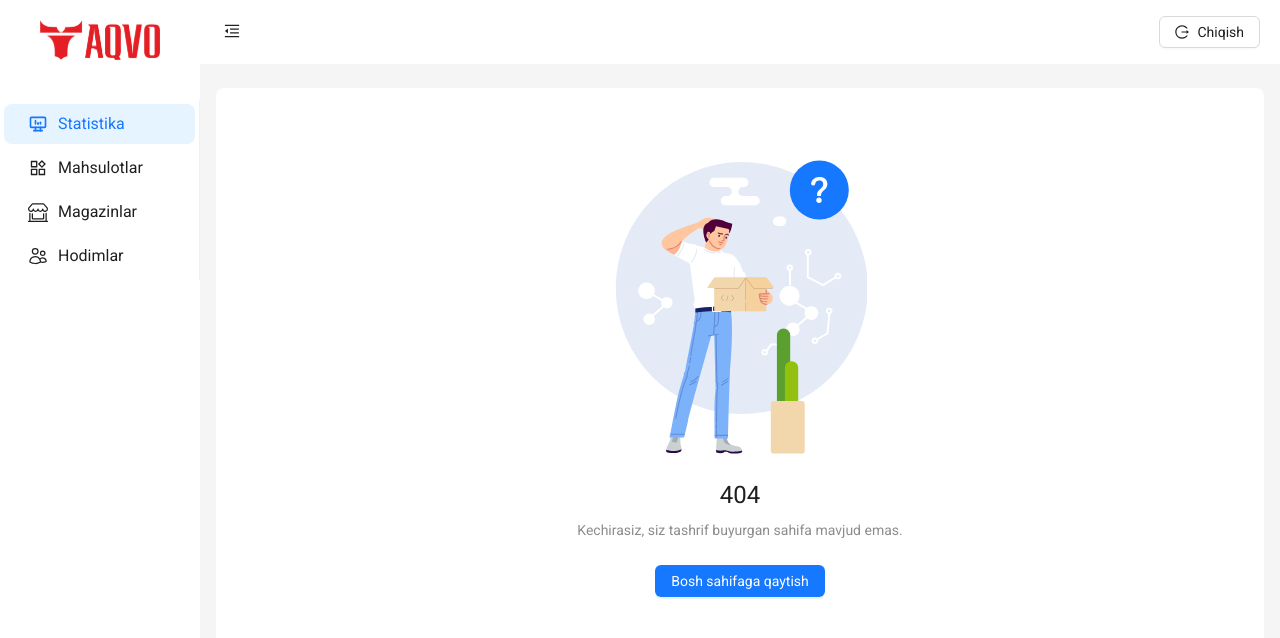
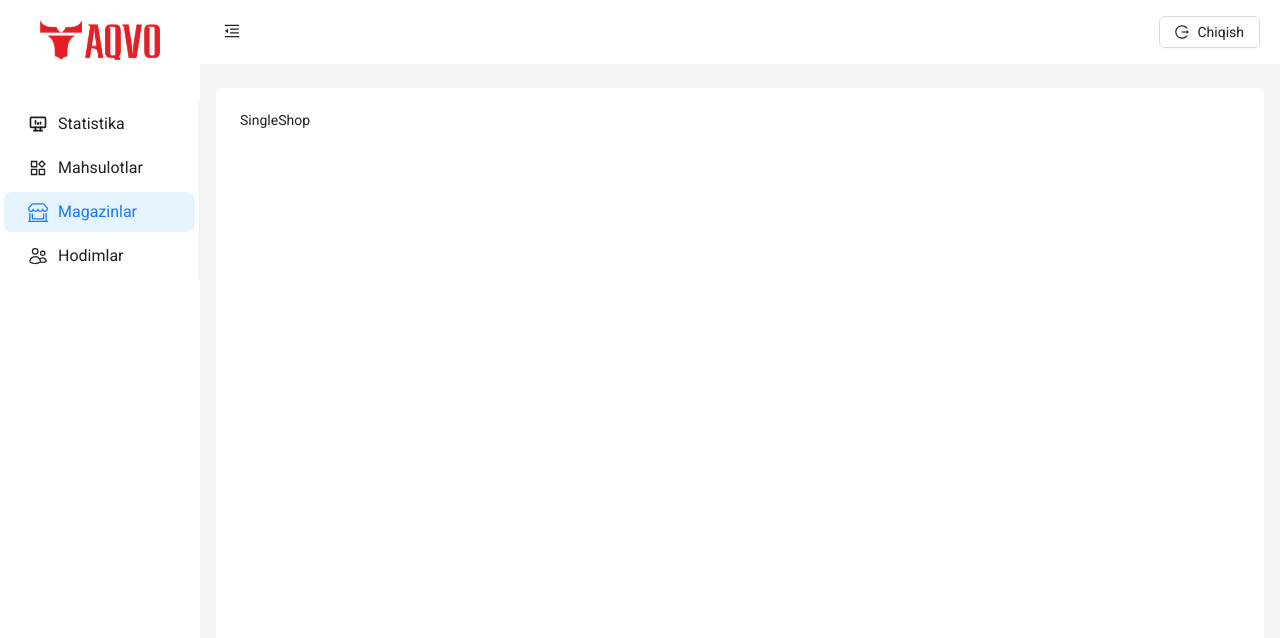
Before and after one commit to ShamsiddinWeb/Sovchilar-Admin, a React (Vite) app: page /shops/1 in a window 1280 px wide. Before the commit this address had no page. Shown: the top 638 px of the page. Built offline with nearby package versions, Linux system fonts and the light colour scheme.

Commit message:
fix layout path

```diff
--- a/src/App.jsx
+++ b/src/App.jsx
@@ -8,6 +8,7 @@ import Products from './pages/products/Products'
 import Shops from './pages/shop/Shops'
 import Login from './pages/auth/Login'
 import Error404 from './pages/error404/Error404'
+import SingleShop from './pages/shop/components/SingleShop'
 
 function App() {
 
@@ -19,6 +20,7 @@ function App() {
           <Route index element={<Analytics />} />
           <Route path="/products" element={<Products />} />
           <Route path="/shops" element={<Shops />} />
+          <Route path="/shops/:id" element={<SingleShop />} />
           <Route path="/employees" element={<Employees />} />
           <Route path='/*' element={<Error404/>}/>
         </Route>
--- a/src/layout/Layout.jsx
+++ b/src/layout/Layout.jsx
@@ -9,7 +9,7 @@ import { TbDeviceDesktopAnalytics } from "react-icons/tb";
 import { BsShopWindow } from "react-icons/bs";
 import { AiOutlineProduct } from "react-icons/ai";
 import { Button, Layout, Menu, theme } from 'antd';
-import { Link, Outlet, useLocation, useNavigate } from 'react-router-dom';
+import { Link, Outlet, useLocation, useNavigate, useParams } from 'react-router-dom';
 import logo from "../assets/logo.png"
 const { Header, Sider, Content } = Layout;
 const RootLayout = () => {
@@ -20,6 +20,7 @@ const RootLayout = () => {
   } = theme.useToken();
 
   const location = useLocation(); // Location hook
+  const {id} = useParams()
 
   // Menu item selection based on current URL path
   const getSelectedKeys = () => {
@@ -29,6 +30,8 @@ const RootLayout = () => {
       case '/products':
         return ['2'];
       case '/shops':
+        return ['3'];
+      case `/shops/${id}`:
         return ['3'];
       case '/employees':
         return ['4'];
--- a/src/pages/shop/components/ShoppingTable.jsx
+++ b/src/pages/shop/components/ShoppingTable.jsx
@@ -5,6 +5,7 @@ import {
   EditOutlined,
   QuestionCircleOutlined,
 } from "@ant-design/icons";
+import { Link } from "react-router-dom";
 
 const ShoppingTable = () => {
   const columns = [
@@ -17,7 +18,7 @@ const ShoppingTable = () => {
       title: "Nomi",
       dataIndex: "name",
       key: "name",
-      render: (text) => <strong>{text}</strong>,
+      render: (_, record) => <Link to={`/shops/${record?.id}`} className="text-blue-500 underline">{record?.name}</Link>,
     },
     {
       title: "Manzili",
--- /dev/null
+++ b/src/pages/shop/components/SingleShop.jsx
@@ -0,0 +1,8 @@
+
+const SingleShop = () => {
+  return (
+    <div>SingleShop</div>
+  )
+}
+
+export default SingleShop
```
